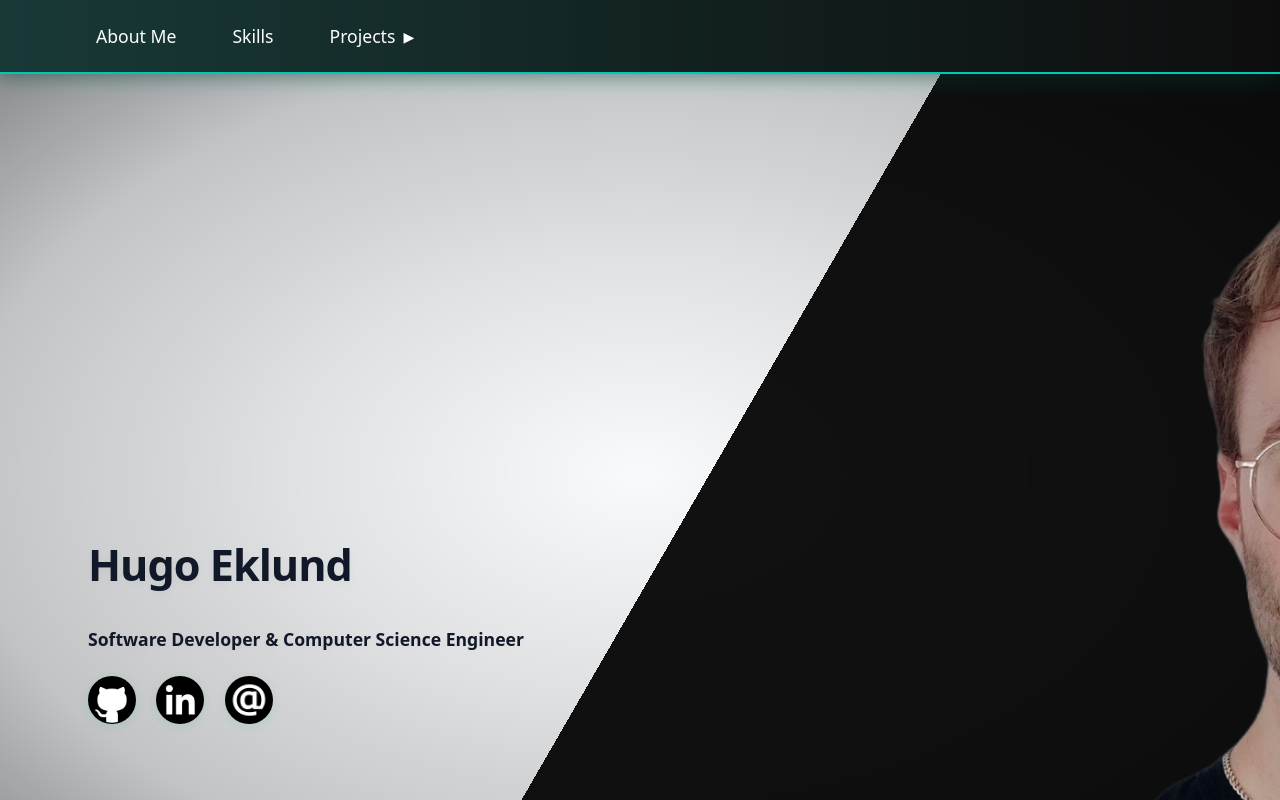
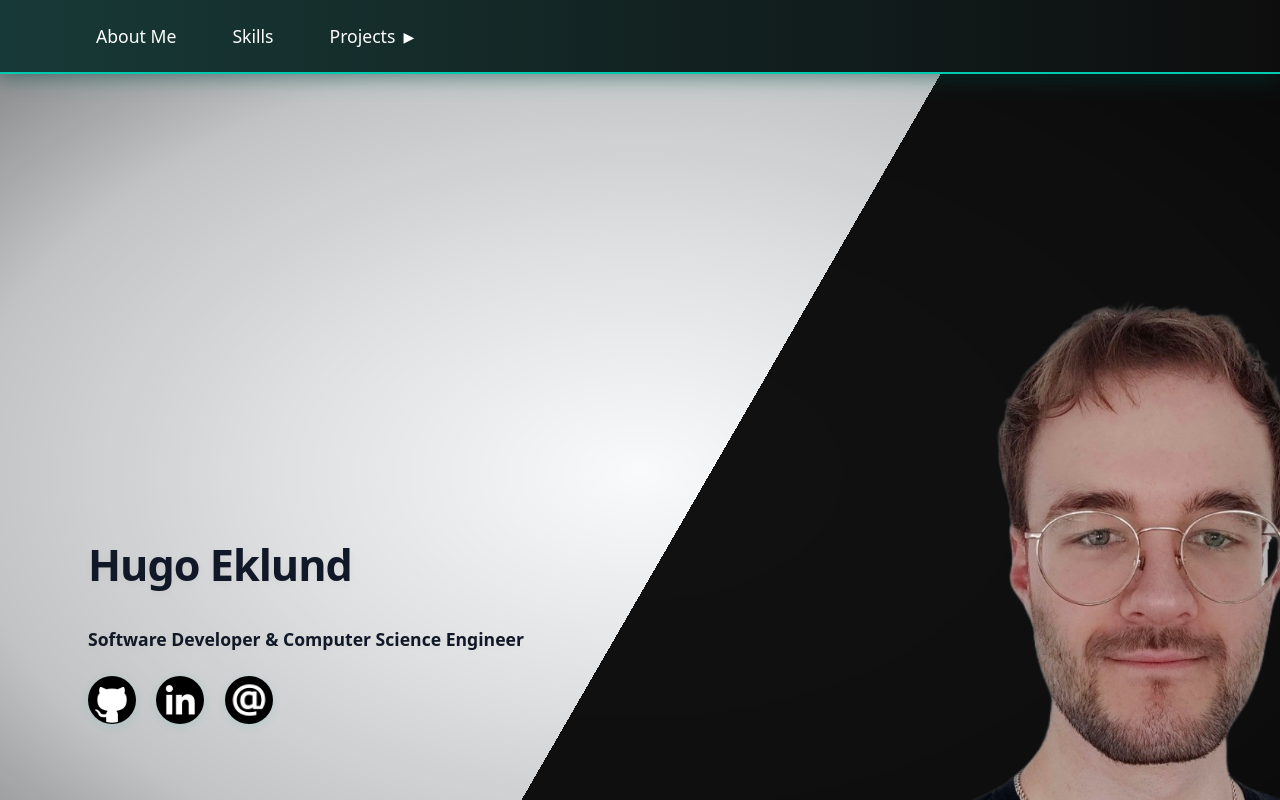
Before and after one commit to HugoEklund/PortfolioWeb, a React (Vite) app in the folder Frontend/: page / in a window 1280 px wide. Shown: the top 800 px of the page. Built offline with nearby package versions, Linux system fonts and the light colour scheme.

Commit message:
adjusting scalings

```diff
--- a/Frontend/src/App.css
+++ b/Frontend/src/App.css
@@ -169,9 +169,9 @@
     background: none;
     padding-left: min(2rem, 4vw);
     position: absolute;
-    left: min(80%, calc(70% + 10vw));
+    left: min(65%, calc(55% + 10vw));
     bottom: 0;
-    width: min(800px, 60vw); /* Dynamic width based on viewport */
+    width: min(800px, 50vw);
 }
 .hero-content-wrapper {
     position: relative;
@@ -188,10 +188,10 @@
 .hero-image {
     width: 100%;
     height: auto;
-    object-fit: contain; /* Changed from cover to contain */
+    object-fit: contain;
     display: block;
     transition: transform 0.3s, opacity 0.3s;
-    max-width: min(800px, 60vw);
+    max-width: min(800px, 50vw);
 }
 
 @media (max-width: 900px) {
@@ -356,16 +356,16 @@
     border-radius: 0.5rem;
     min-width: 180px;
     z-index: 1001;
-    padding: 0;
+    padding: 0.2rem;
     margin: 0;
     list-style: none;
     backdrop-filter: blur(8px) saturate(1.2);
     border: none;
-    overflow: hidden; /* Ensures hover effect respects border radius */
+    overflow: hidden;
 }
 
 .dropdown-item {
-    width: calc(100% - 0.4rem);
+    width: 100%;
     background: none;
     border: none;
     color: white;
@@ -374,22 +374,14 @@
     cursor: pointer;
     font-size: 1rem;
     transition: background 0.2s, color 0.2s;
-    border-radius: 0.5rem !important;
-    margin: 0.2rem;
+    margin: 0;
 }
-.dropdown-item:first-child {
-    padding-top: 0;
-}
-.dropdown-item:last-child {
-    padding-bottom: 0;
-}
+
 .dropdown-item:hover,
 .dropdown-item:focus,
 .dropdown-item:focus-visible {
     color: white !important;
     background-color: rgba(255,255,255,0.13) !important;
-    border-radius: 0.5rem !important;
-    z-index: 2;
     box-shadow: none !important;
 }
 
```
